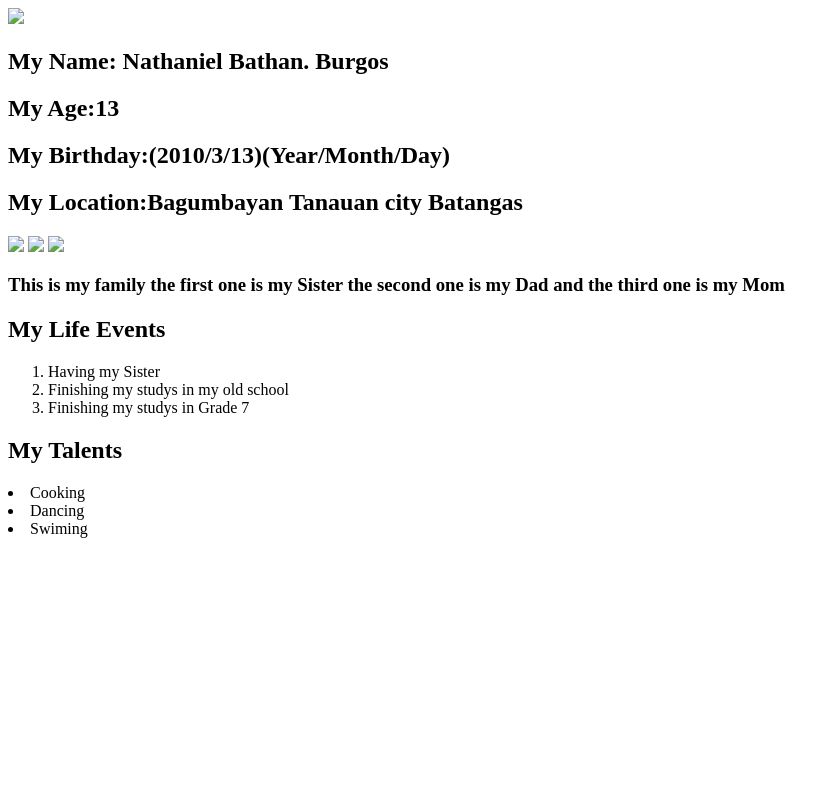
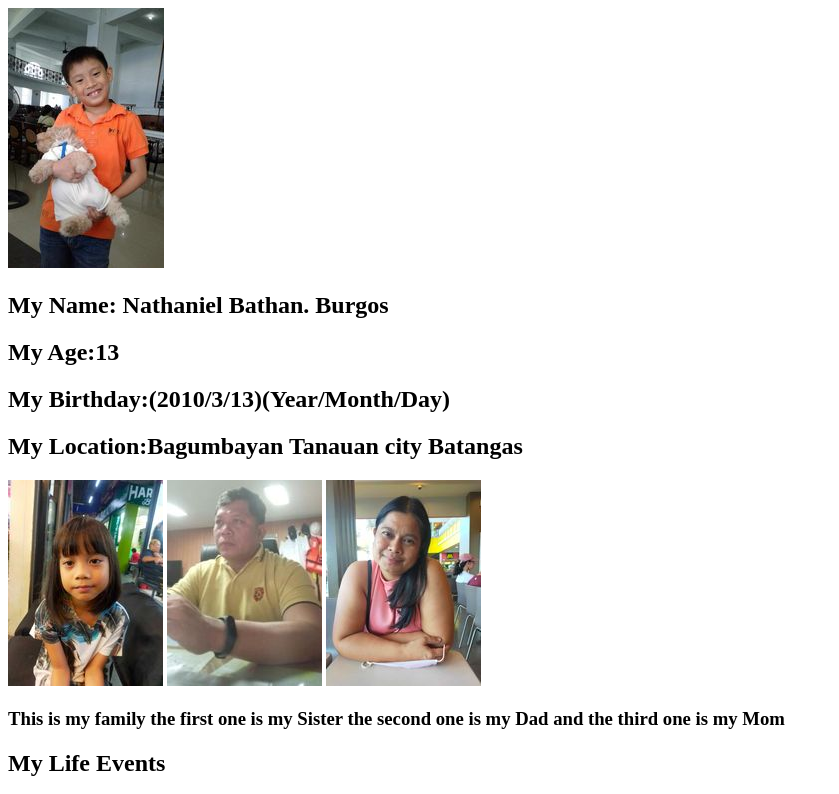
Before and after one commit to NathanielIron/html-capstone_project, a plain HTML site: page index.html in a window 1280 px wide. Shown: the top 794 px of the page, without its empty margins (0-839 px from the left). Drawn offline with Linux system fonts and the light colour scheme.

Commit message:
Add files via upload

```diff
--- a/index.html
+++ b/index.html
@@ -4,15 +4,15 @@
 <title>My Personal Profile</title>
 </head>
 <body>
-<img src="./img/394545048_340375181853669_3739660269992018952_n.jpg">
+<img src="./394545048_340375181853669_3739660269992018952_n.jpg">
 <p>
 <h2>My Name: Nathaniel Bathan. Burgos</h2>
 <h2>My Age:13</h2>
 <h2>My Birthday:(2010/3/13)(Year/Month/Day)</h2>
 <h2>My Location:Bagumbayan Tanauan city Batangas</h2>
-<img sizes="200" src="./img/365871834_3648768525404831_5962365040783151128_n.jpg">
-<img sizes="200" src="./img/370194058_226773503747388_1433174822418964848_n.jpg" >
-<img sizes="200" src="./img/394785223_2458228934348611_1433793744783228433_n.jpg" >
+<img sizes="200" src="./365871834_3648768525404831_5962365040783151128_n.jpg">
+<img sizes="200" src="./370194058_226773503747388_1433174822418964848_n.jpg" >
+<img sizes="200" src="./394785223_2458228934348611_1433793744783228433_n.jpg" >
 <h3>This is my family the first one is my Sister the second one is my Dad and the third one is my Mom</h3>
 <h2>My Life Events</h2>
 <ol>
```
